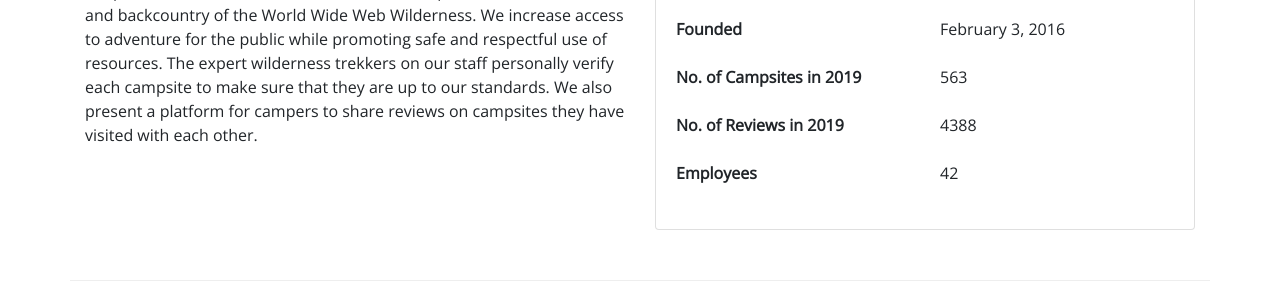
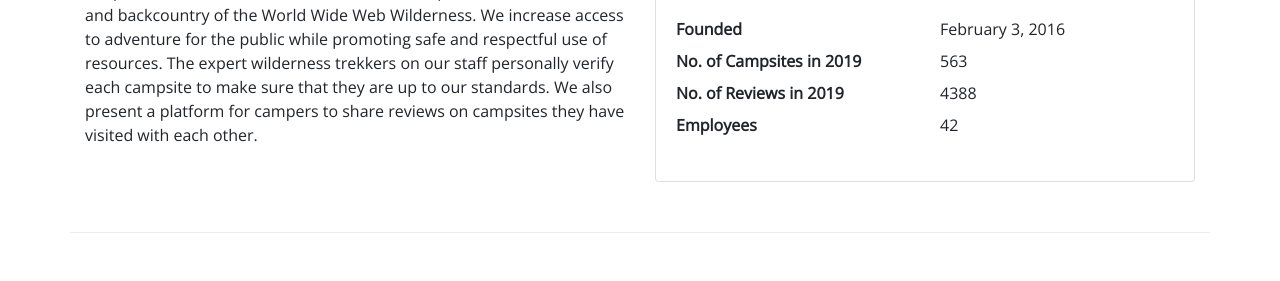
Before and after one commit to ferispeakscode/nucamp-bootstrap, a website: page aboutus.html in a window 1280 px wide. Shown: the part 466-747 px from the top of the page. Drawn offline with nearby package versions, Linux system fonts and the light colour scheme.

Commit message:
Modified fact card

```diff
--- a/aboutus.html
+++ b/aboutus.html
@@ -81,20 +81,14 @@
                         </h3>
                         <div class="card-body">
                             <dl class="row">
-                                <dt class="col-sm-6">Founded</dt>
-                                <dd class="col-sm-6">February 3, 2016</dd>
-                            </dl>
-                            <dl class="row">
-                                <dt class="col-sm-6">No. of Campsites in 2019</dt>
-                                <dd class="col-sm-6">563</dd>
-                            </dl>
-                            <dl class="row">
-                                <dt class="col-sm-6">No. of Reviews in 2019</dt>
-                                <dd class="col-sm-6">4388</dd>
-                            </dl>
-                            <dl class="row">
-                                <dt class="col-sm-6">Employees</dt>
-                                <dd class="col-sm-6">42</dd>
+                                <dt class="col-6">Founded</dt>
+                                <dd class="col-6">February 3, 2016</dd>
+                                <dt class="col-6">No. of Campsites in 2019</dt>
+                                <dd class="col-6">563</dd>
+                                <dt class="col-6">No. of Reviews in 2019</dt>
+                                <dd class="col-6">4388</dd>
+                                <dt class="col-6">Employees</dt>
+                                <dd class="col-6">42</dd>
                             </dl>
                         </div>
                     </div>
```
